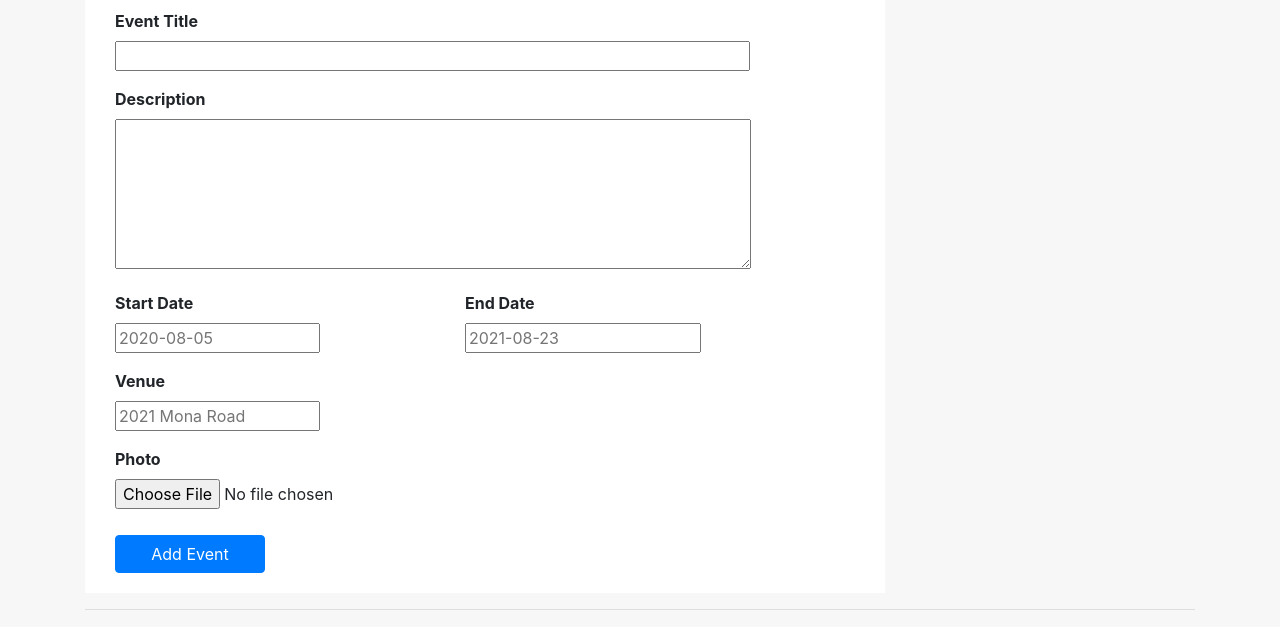
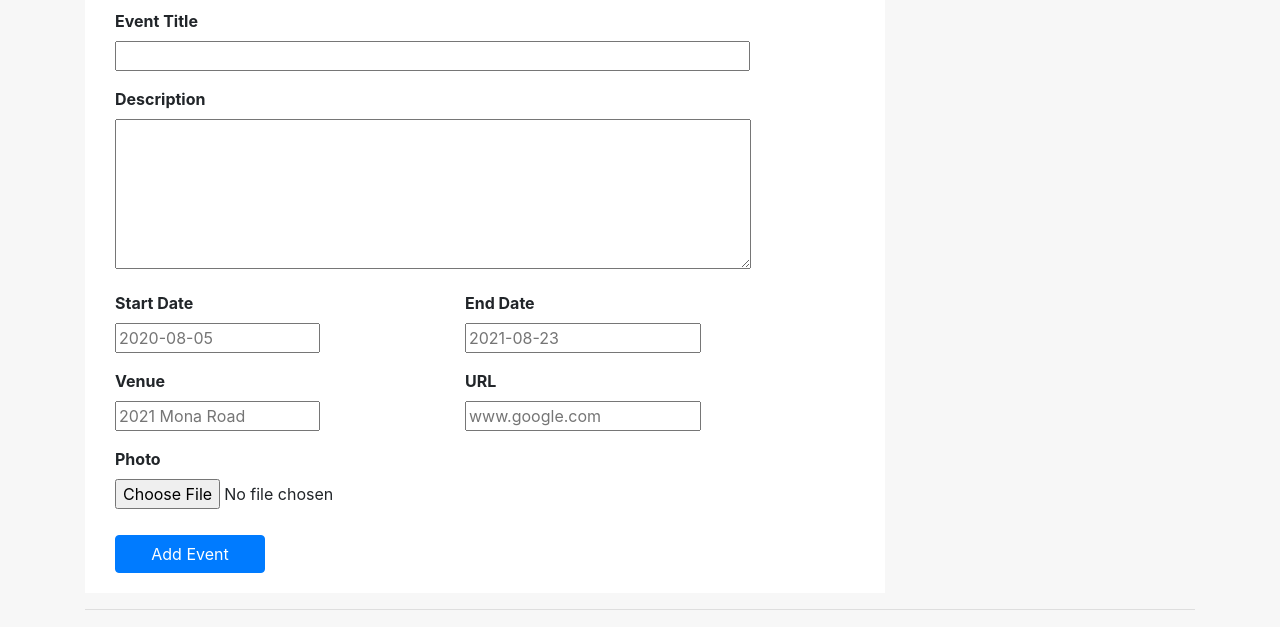
Before and after one commit to adoseofsam/cycle8, a Flask app: page /test in a window 1280 px wide. Shown: the part 137-764 px from the top of the page. Run offline with Flask 2, Linux system fonts and the light colour scheme; some libraries are stand-ins or nearby versions.

Commit message:
added minor changes to create html and css

```diff
--- a/EMS/app/static/css/app.css
+++ b/EMS/app/static/css/app.css
@@ -32,6 +32,12 @@ button {
   width: 150px;
   margin-top: 10px;
 }
+.btn{
+  color: white;
+  width: 150px;
+  margin-top: 10px;
+
+}
 h1{
   font-weight: bold;
 }
--- a/EMS/app/templates/create.html
+++ b/EMS/app/templates/create.html
@@ -32,12 +32,26 @@
             {{ form.end_date (size=18, placeholder='2021-08-23') }}
           </div>
       </div>
+
   </div>
+  <div class="row">
+    <div class="col-md-6">
+      <div class="form-group">
+          {{ form.venue.label }} <br>
+          {{ form.venue (size=15, placeholder='2021 Mona Road') }}
+        </div>
+    </div>
+    <br>
 
-  <div class="form-group">
-    {{ form.venue.label }} <br>
-    {{ form.venue (size=15, placeholder='2021 Mona Road')}}
-  </div>
+    <div class="col-md-6">
+      <div class="form-group">
+          {{ form.website_url.label }} <br>
+          {{ form.website_url (size=18, placeholder='www.google.com') }}
+        </div>
+    </div>
+</div>
+
+
   <div class="form-group">
     {{ form.photo.label }} <br>
     {{ form.photo (id='photo') }}
--- a/EMS/app/views.py
+++ b/EMS/app/views.py
@@ -96,7 +96,7 @@ def generate_token():
 
 # This route requires a JWT in order to work. Note the @reques_auth
 @app.route('/api/create', methods=['POST','GET'])
-# @requires_auth
+@requires_auth
 def create():
     # #initializes cursor
     # cur = mysql.connection.cursor()
```
Also changed, not shown: EMS/app/static/uploads/tick.png (added).
